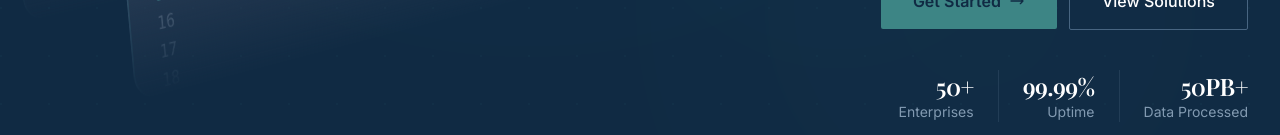
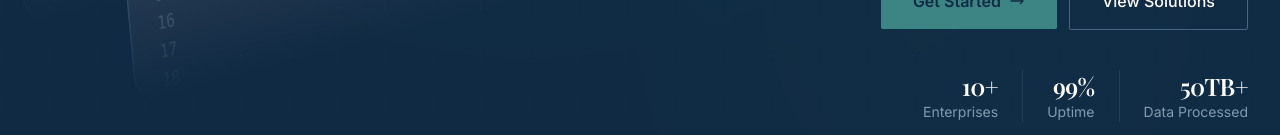
Before and after one commit to Isakov56/nest-data-group, a Next.js app: page /en in a window 1280 px wide. Shown: the part 665-800 px from the top of the page. Built offline with nearby package versions, Linux system fonts and the light colour scheme; a web font is replaced by a local one.

Commit message:
numbers changed

```diff
--- a/components/sections/HeroEnterprise.tsx
+++ b/components/sections/HeroEnterprise.tsx
@@ -1030,9 +1030,9 @@ export default function HeroEnterprise() {
                 className={`mt-10 flex items-center justify-center lg:justify-end divide-x divide-navy-700/50 transition-all duration-700 delay-400 ${isLoaded ? 'opacity-100 translate-y-0' : 'opacity-0 translate-y-6'}`}
               >
                 {[
-                  { value: '50+', label: t('enterprises') },
-                  { value: '99.99%', label: t('uptime') },
-                  { value: '50PB+', label: t('dataProcessed') },
+                  { value: '10+', label: t('enterprises') },
+                  { value: '99%', label: t('uptime') },
+                  { value: '50TB+', label: t('dataProcessed') },
                 ].map((stat, i) => (
                   <div key={i} className="group px-4 lg:px-6 first:pl-0 last:pr-0 text-center lg:text-right">
                     <div className="font-display text-2xl font-semibold text-white tracking-tight">{stat.value}</div>
```
